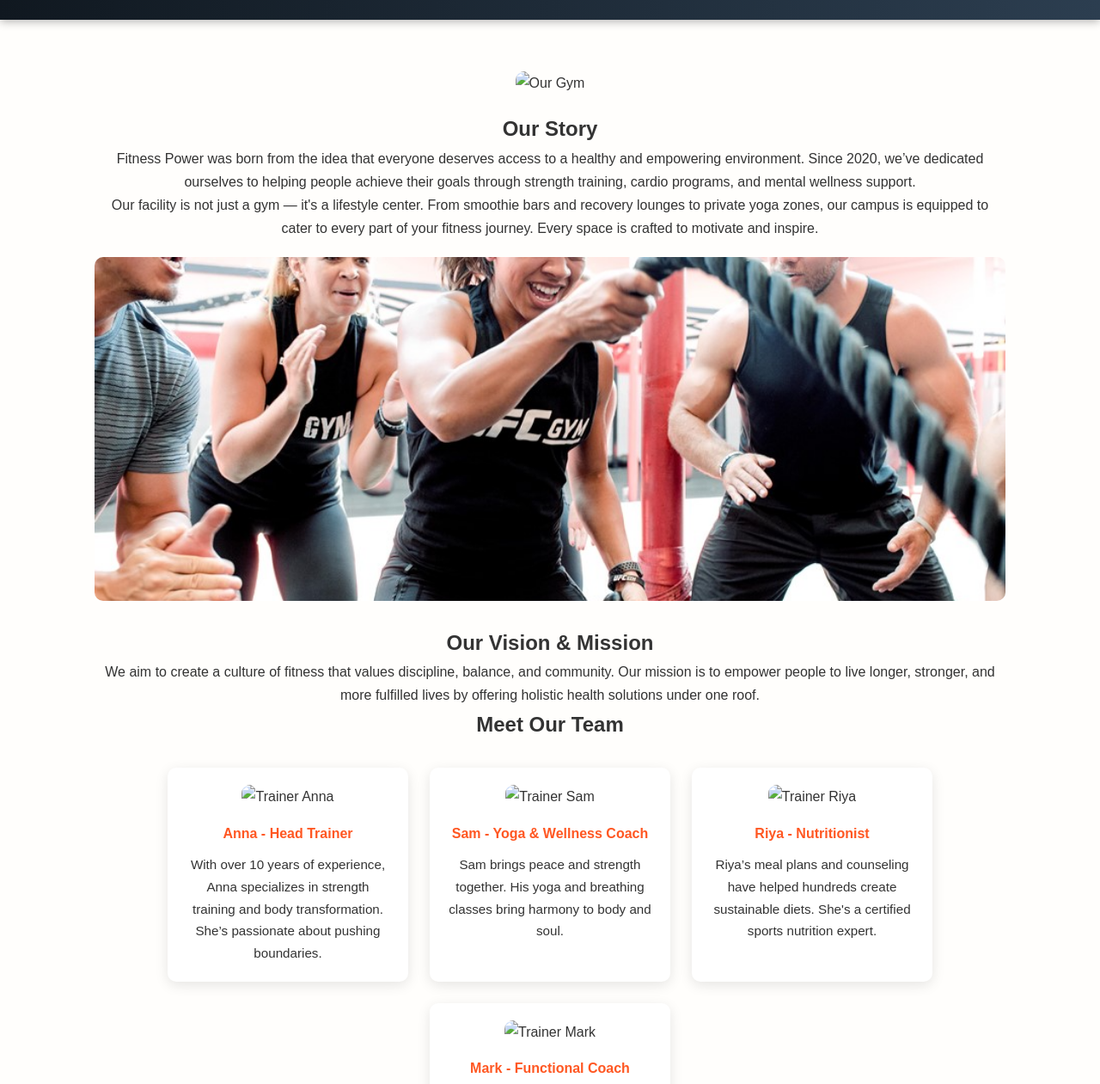
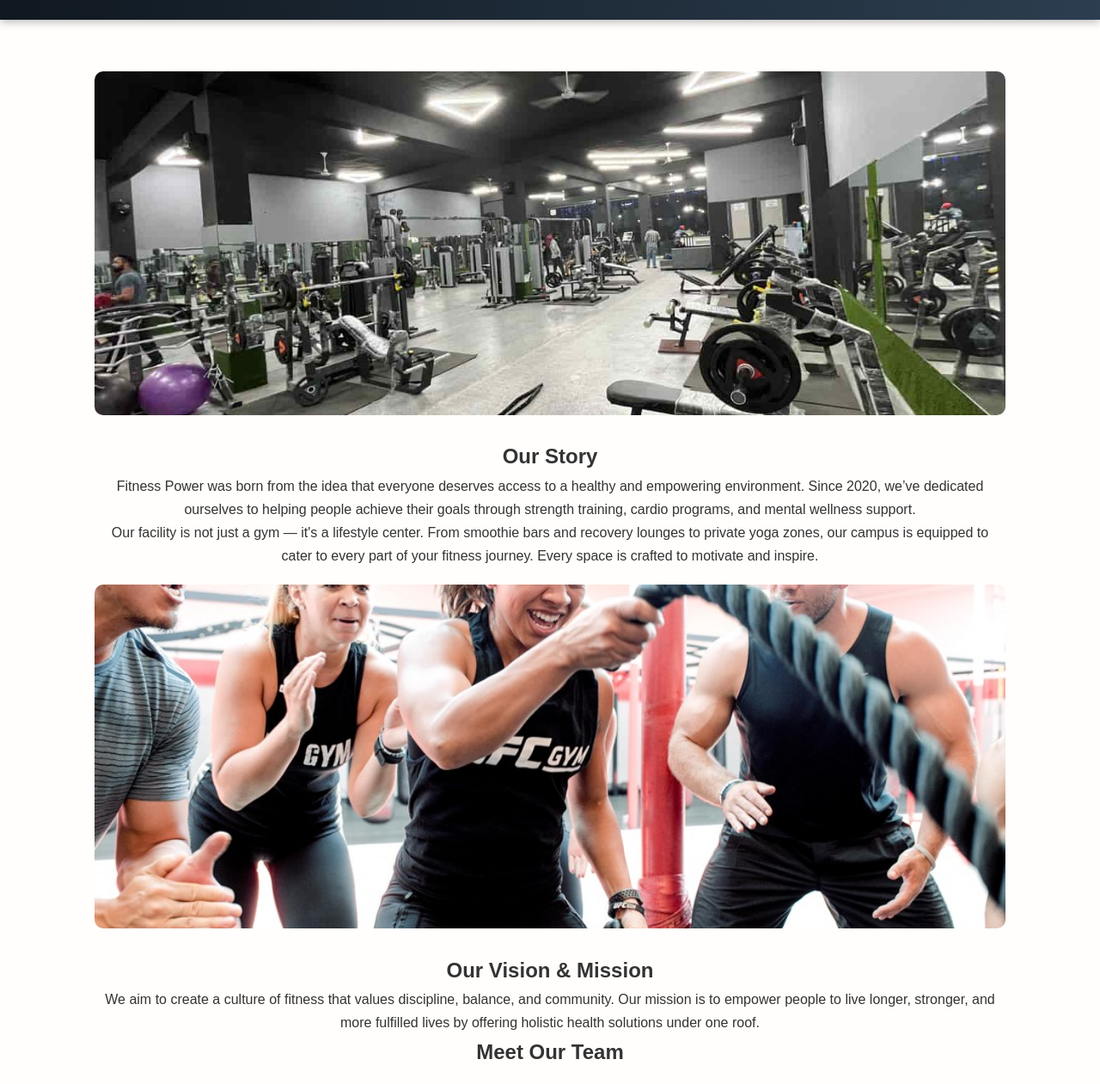
Before and after one commit to Harleen-Arora/Fitness-, a plain HTML site: page about.html in a window 1280 px wide. Shown: the part 99-1360 px from the top of the page at 86% size. Drawn offline with Linux system fonts and the light colour scheme; files whose address does not match are found by name.

Commit message:
Update about.html

```diff
--- a/about.html
+++ b/about.html
@@ -18,7 +18,7 @@
     </div>
   </header>  <main class="container">
     <section class="about-section">
-      <img src="/gym/pic/gym.jpg" alt="Our Gym" class="main-img">
+      <img src="gym.jpg" alt="Our Gym" class="main-img">
       <h2>Our Story</h2>
       <p>Fitness Power was born from the idea that everyone deserves access to a healthy and empowering environment. Since 2020, we’ve dedicated ourselves to helping people achieve their goals through strength training, cardio programs, and mental wellness support.</p>
       <p>Our facility is not just a gym — it's a lifestyle center. From smoothie bars and recovery lounges to private yoga zones, our campus is equipped to cater to every part of your fitness journey. Every space is crafted to motivate and inspire.</p><img src="/gym/pic/group.jpg" alt="Team working out" class="main-img">
@@ -28,22 +28,22 @@
   <h2>Meet Our Team</h2>
   <div class="features">
     <div class="card">
-      <img src="/gym/pic/trainer01.jpg" alt="Trainer Anna">
+      <img src="trainer01.jpg" alt="Trainer Anna">
       <h4>Anna - Head Trainer</h4>
       <p>With over 10 years of experience, Anna specializes in strength training and body transformation. She’s passionate about pushing boundaries.</p>
     </div>
     <div class="card">
-      <img src="/gym/pic/trainer2.jpg" alt="Trainer Sam">
+      <img src="trainer2.jpg" alt="Trainer Sam">
       <h4>Sam - Yoga & Wellness Coach</h4>
       <p>Sam brings peace and strength together. His yoga and breathing classes bring harmony to body and soul.</p>
     </div>
     <div class="card">
-      <img src="/gym/pic/trainer3.jpg" alt="Trainer Riya">
+      <img src="trainer3.jpg" alt="Trainer Riya">
       <h4>Riya - Nutritionist</h4>
       <p>Riya’s meal plans and counseling have helped hundreds create sustainable diets. She's a certified sports nutrition expert.</p>
     </div>
     <div class="card">
-      <img src="/gym/pic/trainer4.jpg" alt="Trainer Mark">
+      <img src="trainer4.jpg" alt="Trainer Mark">
       <h4>Mark - Functional Coach</h4>
       <p>Mark focuses on movement, agility, and core performance using kettlebells, resistance bands, and bodyweight circuits.</p>
     </div>
```
